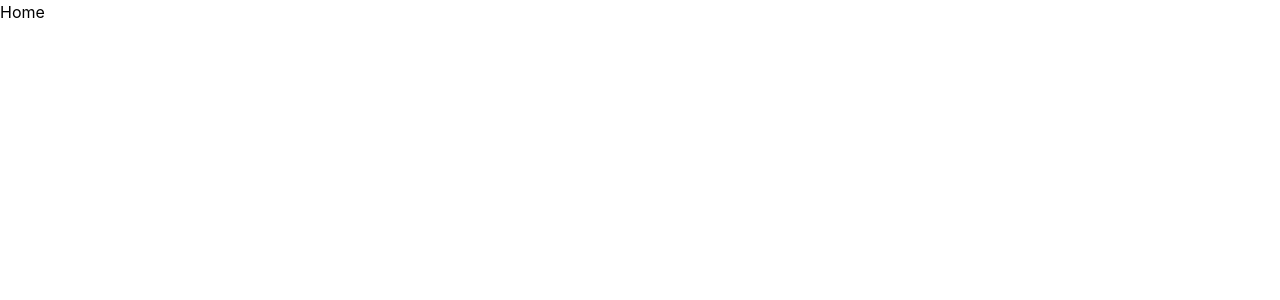
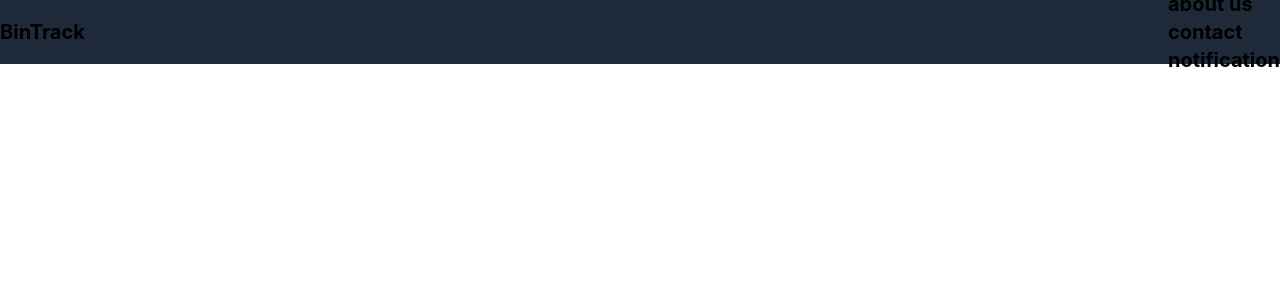
Before and after one commit to S-KishoreBabu/BinTrack, a React (Vite) app: page / in a window 1280 px wide. Shown: the top 300 px of the page. Built offline with nearby package versions, Linux system fonts and the light colour scheme.

Commit message:
feat: add layout and header components, update login form handling

```diff
--- a/package.json
+++ b/package.json
@@ -10,6 +10,10 @@
     "preview": "vite preview"
   },
   "dependencies": {
+    "@emotion/react": "^11.14.0",
+    "@emotion/styled": "^11.14.1",
+    "@mui/icons-material": "^7.3.9",
+    "@mui/material": "^7.3.9",
     "@tailwindcss/vite": "^4.2.2",
     "react": "^19.2.4",
     "react-dom": "^19.2.4",
--- a/src/App.jsx
+++ b/src/App.jsx
@@ -2,14 +2,15 @@ import { BrowserRouter, Route, Routes } from "react-router-dom"
 import Login from "./pages/Login"
 import Home from "./pages/Home"
 import Register from "./pages/Register"
-
+import Layout from "./pages/layout"
 function App() {
 
   return (
     <BrowserRouter>
       <Routes>
         <Route path="/login" element={<Login />} />
-        <Route path= "/" element={<Home/>} />
+        <Route path= "/" element={<Layout/>} />
+          <Route path="/home" element={<Home />} />
         <Route path= "/register" element={<Register/>} />
       </Routes>
     </BrowserRouter>
--- /dev/null
+++ b/src/components/Header.jsx
@@ -0,0 +1,17 @@
+import React from 'react'
+
+const Header = () => {
+  return (
+    <div className='w-full h-16 bg-gray-800  flex items-center justify-between text-xl font-bold'>
+        <h1>BinTrack</h1>
+
+        <ul>
+            <li>about us</li>
+            <li>contact</li>
+            <li>notification</li>
+        </ul>
+    </div>
+  )
+}
+
+export default Header
--- /dev/null
+++ b/src/pages/Layout.jsx
@@ -0,0 +1,13 @@
+import React from 'react'
+import { Outlet } from 'react-router-dom'
+import Header from '../components/Header'
+const Layout = () => {
+  return (
+  <>
+    <Header/>
+    <Outlet/>
+  </>
+  )
+}
+
+export default Layout
--- a/src/pages/Login.jsx
+++ b/src/pages/Login.jsx
@@ -1,10 +1,21 @@
-import React from 'react'
+import React, { useState } from 'react'
 import styled from 'styled-components';
 
 const Login = () => {
+  const [formData,setFormData] = useState({
+    email:"",
+    password:""
+  });
+  const [email,setEmail] = useState("");
+  const [password,setPassword] = useState("");
+  const handleSubmit = (e) => {
+    e.preventDefault();
+    setFormData({ email,password });
+    console.log(formData);
+  };
   return (
     <StyledWrapper>
-      <form className="form">
+      <form className="form" onSubmit={(e)=>{handleSubmit(e)}}>
         <div className="flex-column">
           <label>Email</label>
         </div>
@@ -14,6 +25,8 @@ const Login = () => {
             type="text"
             className="input"
             placeholder="Enter your Email"
+            value={email}
+            onChange={(e)=>{setEmail(e.target.value)}}
           />
         </div>
 
@@ -26,6 +39,8 @@ const Login = () => {
             type="password"
             className="input"
             placeholder="Enter your Password"
+            value={password}
+            onChange={(e)=>{setPassword(e.target.value)}}
           />
         </div>
 
@@ -38,7 +53,7 @@ const Login = () => {
           <span className="span">Forgot password?</span>
         </div>
 
-        <button className="button-submit">
+        <button type='submit' className="button-submit">
           Sign In
         </button>
 
```
Also changed, not shown: 1 other file (tests, documents, lock files or other folders).
